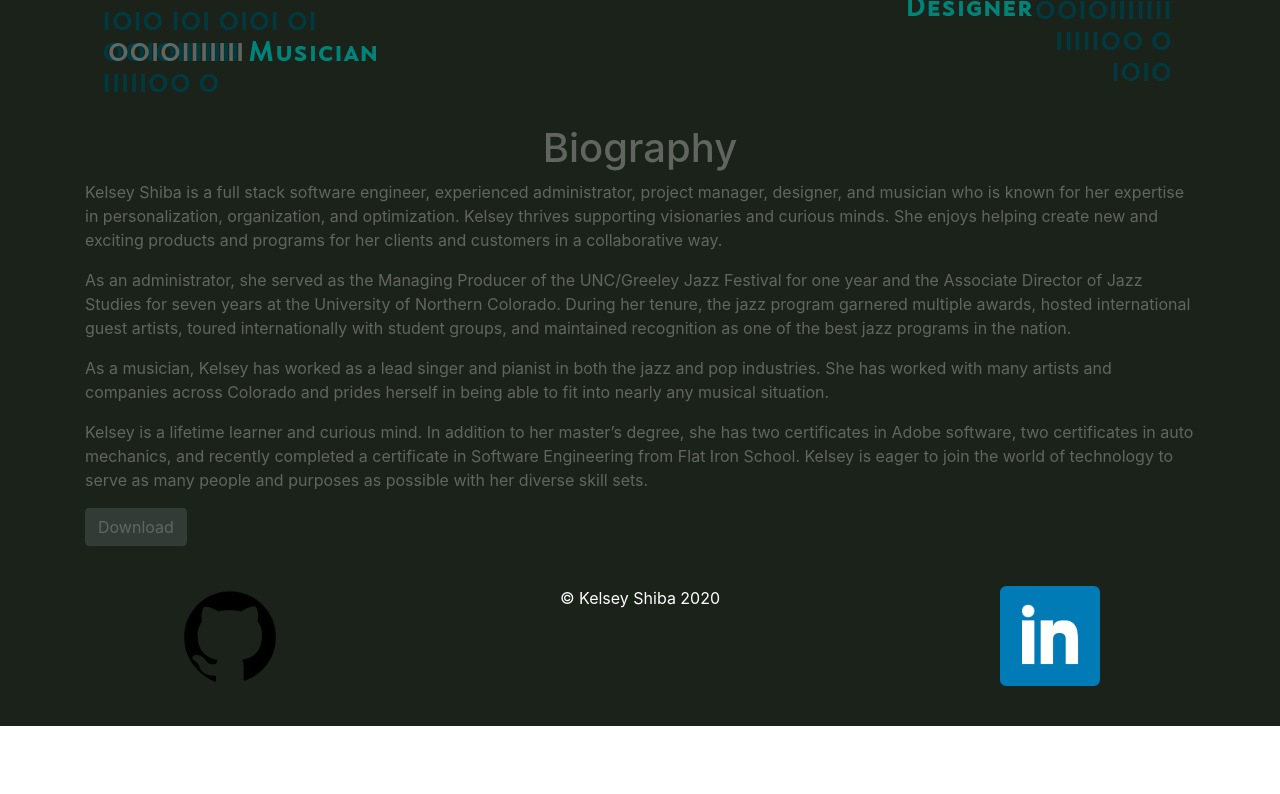
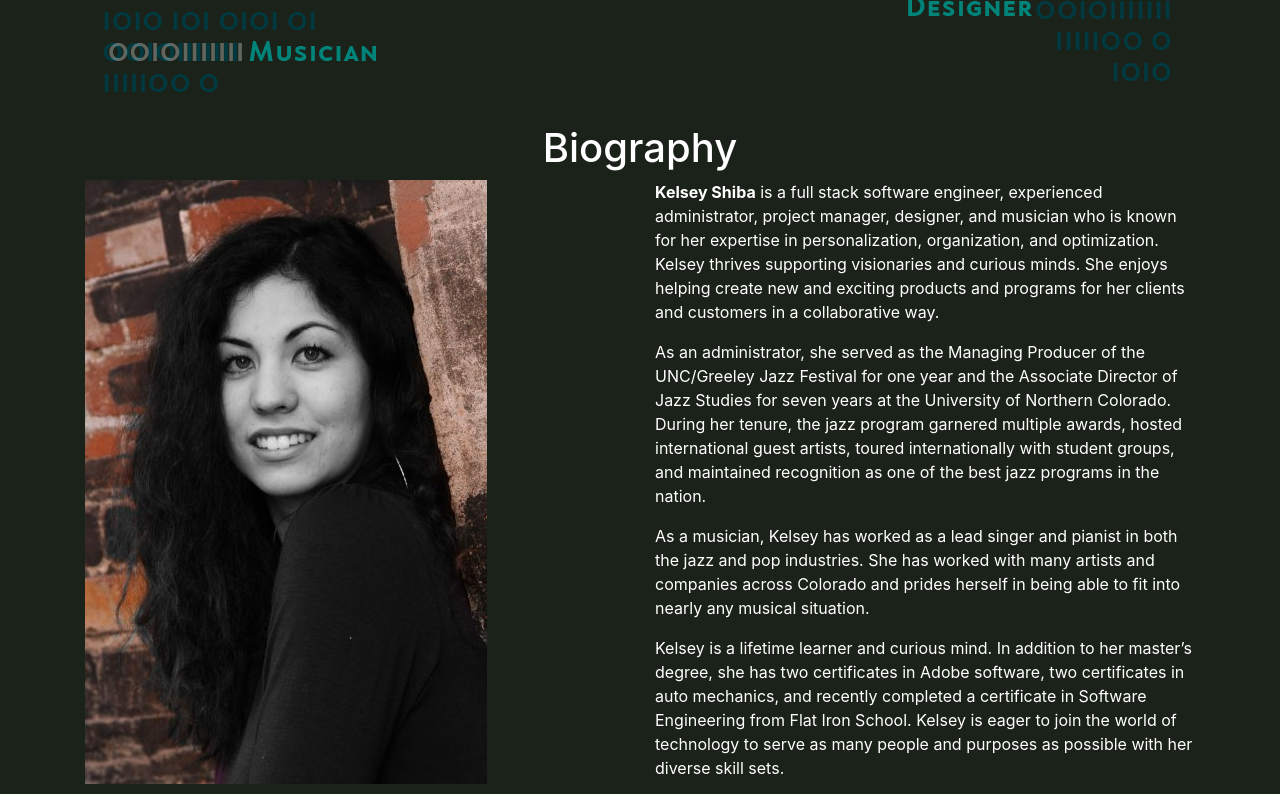
Before and after one commit to kelseyshiba/mywebsite, a React (Create React App) app: page /about in a window 1280 px wide. Shown: the part 440-1234 px from the top of the page. Before the commit the page ends 1166 px from the top, so only its background shows below. Built offline with nearby package versions, Linux system fonts and the light colour scheme.

Commit message:
added styling to bio, added photo

```diff
--- a/src/App.css
+++ b/src/App.css
@@ -41,7 +41,10 @@
 
 #bio {
   color: #ffffff;
-  opacity: 30%;
+}
+
+.bio-img {
+  align-content: center;
 }
 
 .mainCard {
@@ -54,6 +57,7 @@
 
 #footer {
   padding: 20px;
+  margin: 10px 0px;
   color: #ffffff;
 }
 
@@ -62,3 +66,7 @@
   width: 100px;
   opacity: 100%;
 }
+
+.navlink {
+  color: #ffffff !important;
+}
--- a/src/components/About.js
+++ b/src/components/About.js
@@ -1,18 +1,22 @@
 import React from 'react';
-import { Button } from 'react-bootstrap';
+import { Row, Col, Button, Image } from 'react-bootstrap';
 
 const About = () => {
     return (
         <div id='bio' className='container text-left'>
             <h1 className='text-center'>Biography</h1>
-            <p>Kelsey Shiba is a full stack software engineer, experienced administrator, project manager, designer, and musician who is known for her expertise in personalization, organization, and optimization. Kelsey thrives supporting visionaries and curious minds. She enjoys helping create new and exciting products and programs for her clients and customers in a collaborative way.</p>
-            <p>
-            As an administrator, she served as the Managing Producer of the UNC/Greeley Jazz Festival for one year and the Associate Director of Jazz Studies for seven years at the University of Northern Colorado. During her tenure, the jazz program garnered multiple awards, hosted international guest artists, toured internationally with student groups, and maintained recognition as one of the best jazz programs in the nation.</p>
-
-            <p>As a musician, Kelsey has worked as a lead singer and pianist in both the jazz and pop industries. She has worked with many artists and companies across Colorado and prides herself in being able to fit into nearly any musical situation.</p>
-
-            <p>Kelsey is a lifetime learner and curious mind. In addition to her master’s degree, she has two certificates in Adobe software, two certificates in auto mechanics, and recently completed a certificate in Software Engineering from Flat Iron School. Kelsey is eager to join the world of technology to serve as many people and purposes as possible with her diverse skill sets.</p>
-            <Button variant='secondary'>Download</Button>
+            <Row>
+                <Col>
+                    <Image className='bio-img text-center' src='/images/shiba-bricks.jpg'/>
+                </Col>
+                <Col>
+                    <p><strong>Kelsey Shiba</strong> is a full stack software engineer, experienced administrator, project manager, designer, and musician who is known for her expertise in personalization, organization, and optimization. Kelsey thrives supporting visionaries and curious minds. She enjoys helping create new and exciting products and programs for her clients and customers in a collaborative way.</p>
+                    <p>As an administrator, she served as the Managing Producer of the UNC/Greeley Jazz Festival for one year and the Associate Director of Jazz Studies for seven years at the University of Northern Colorado. During her tenure, the jazz program garnered multiple awards, hosted international guest artists, toured internationally with student groups, and maintained recognition as one of the best jazz programs in the nation.</p>
+                    <p>As a musician, Kelsey has worked as a lead singer and pianist in both the jazz and pop industries. She has worked with many artists and companies across Colorado and prides herself in being able to fit into nearly any musical situation.</p>
+                    <p>Kelsey is a lifetime learner and curious mind. In addition to her master’s degree, she has two certificates in Adobe software, two certificates in auto mechanics, and recently completed a certificate in Software Engineering from Flat Iron School. Kelsey is eager to join the world of technology to serve as many people and purposes as possible with her diverse skill sets.</p>
+                    <Button variant='secondary'>Download</Button>
+                </Col>
+            </Row>
         </div>
     )
 }
```
Also changed, not shown: public/images/shiba-bricks.jpg (added), 1 other file (tests, documents, lock files or other folders).
